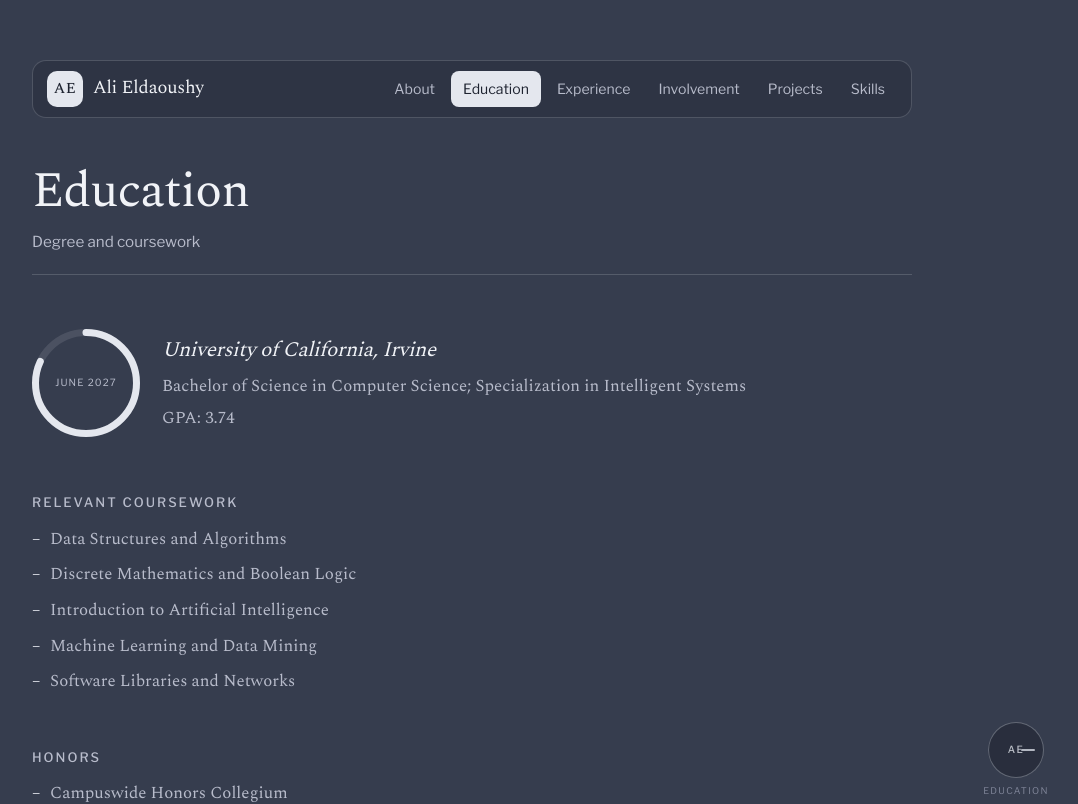
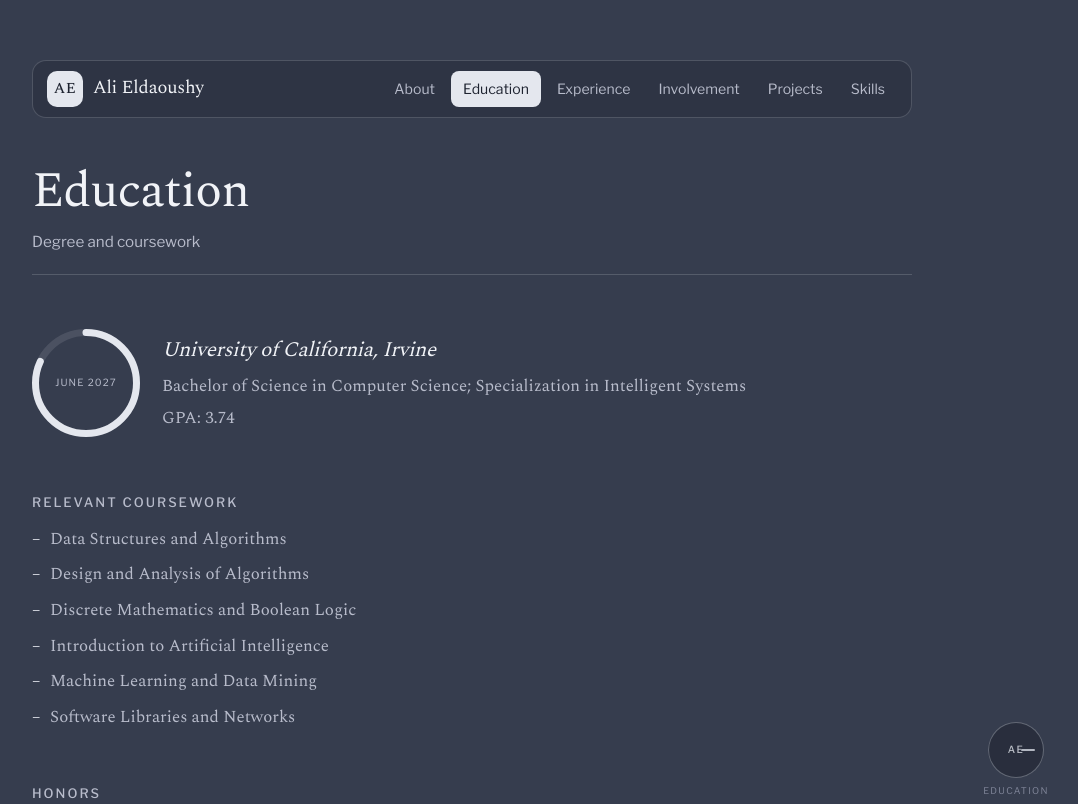
Before and after one commit to alieldaoushyuci/portfolio, a Next.js app: page /education in a window 1280 px wide. Shown: the top 804 px of the page, without its empty margins (168-1246 px from the left). Built offline with nearby package versions, Linux system fonts and the light colour scheme.

Commit message:
Match relevant coursework to resume

```diff
--- a/app/education/page.jsx
+++ b/app/education/page.jsx
@@ -25,6 +25,7 @@
           <p className="group-label">Relevant Coursework</p>
           <ul className="edu-list">
             <li>Data Structures and Algorithms</li>
+            <li>Design and Analysis of Algorithms</li>
             <li>Discrete Mathematics and Boolean Logic</li>
             <li>Introduction to Artificial Intelligence</li>
             <li>Machine Learning and Data Mining</li>
--- a/src/data/page-updates.js
+++ b/src/data/page-updates.js
@@ -3,7 +3,7 @@
 export const PAGE_UPDATES = {
   '/': '2026-10-09',
   '/about': '2026-10-09',
-  '/education': '2026-10-06',
+  '/education': '2026-10-13',
   '/experience': '2026-10-06',
   '/involvement': '2026-10-09',
   '/projects': '2026-10-06',
```
Also changed, not shown: 32 other files (tests, documents, lock files or other folders).
